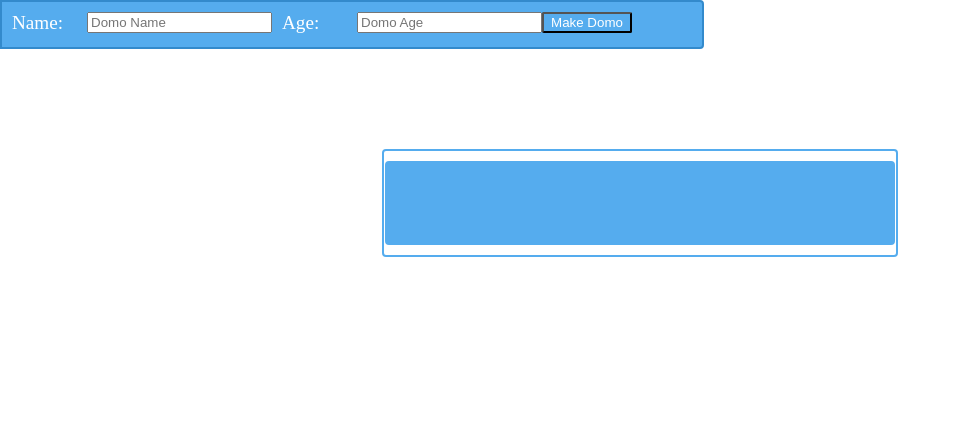
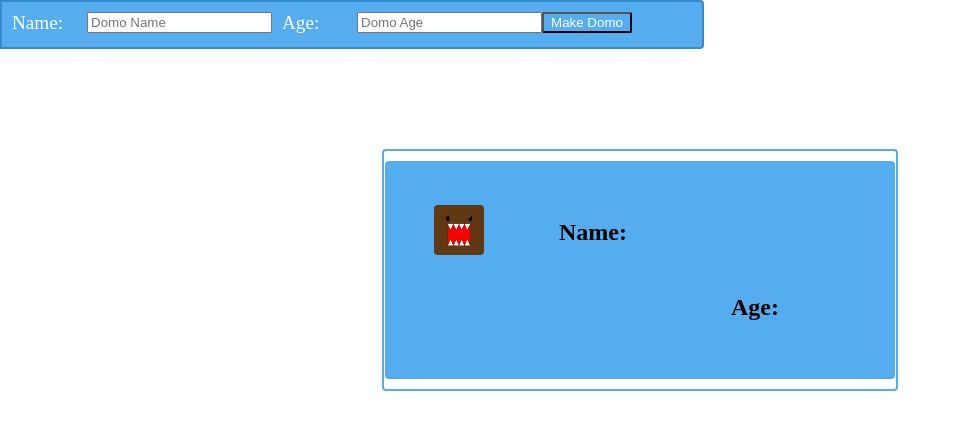
Before and after one commit to IGME-430/DomoMaker-B, a Node server app: page /maker in a window 1280 px wide. Shown: the part 50-480 px from the top of the page, without its empty margins (0-961 px from the left). Run offline with Node 20, Linux system fonts and the light colour scheme; a user stored in the database is signed in; tables that the repository leaves empty hold one stand-in row (values such as "Sample post"); some libraries are stand-ins or nearby versions.

Commit message:
Ran into a database error.  Handlebars couldn't access the name and age fields of the domo.  This is a known issue and was resolved by installing a handlebars dependency - 'npm install handlebars@4.5.3'

```diff
--- a/package.json
+++ b/package.json
@@ -32,6 +32,7 @@
     "express": "^4.17.1",
     "express-handlebars": "^3.1.0",
     "express-session": "^1.17.0",
+    "handlebars": "^4.5.3",
     "helmet": "^3.21.3",
     "mongoose": "^5.9.3",
     "redis": "^3.0.2",
--- a/server/controllers/Domo.js
+++ b/server/controllers/Domo.js
@@ -3,7 +3,15 @@ const models = require('../models');
 const Domo = models.Domo;
 
 const makerPage = (req, res) => {
-  res.render('app');
+  Domo.DomoModel.findByOwner(req.session.account._id, (err, docs) => {
+    if (err) {
+      console.log(err);
+
+      return res.status(400).json({error: 'An error occurred'});
+    }
+
+    return res.render('app', {domos: docs});
+  });
 };
 
 const makeDomo = (req, res) => {
--- a/views/app.handlebars
+++ b/views/app.handlebars
@@ -21,7 +21,16 @@
   </section>
   <section id="domos">
     <div class="domo">
-
+        {{#if domos}}
+            {{#each domos}}
+                <div class="domo"><img src="/assets/img/domoface.jpeg" alt="domo face" class="domoFace"/>
+                    <h3 class="domoName">Name: {{this.name}}</h3>
+                    <h3 class="domoAge">Age: {{this.age}}</h3>
+                </div>
+            {{/each}}
+        {{else}}
+            <h3 class="emptyDomo">No Domos yet</h3>
+        {{/if}}
     </div>
   </section>
   <div id="domoMessage"><img id="speech" src="/assets/img/speech.png" alt="speech box"/>
```
Also changed, not shown: 1 other file.
